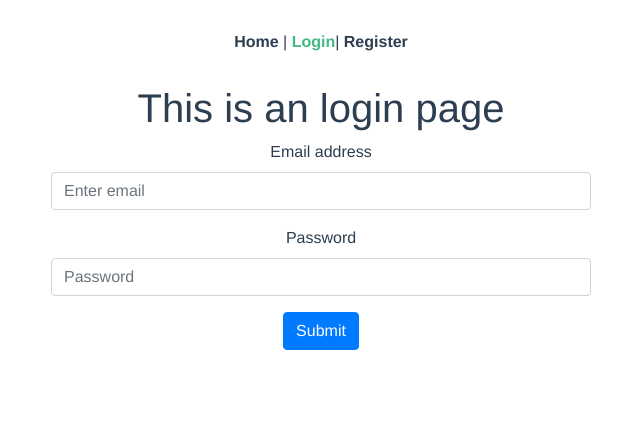
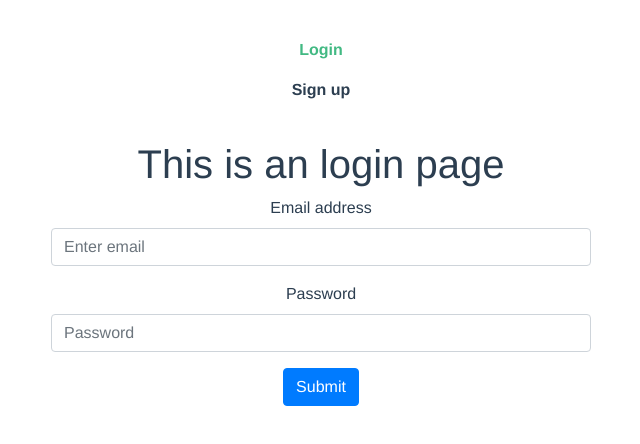
Before and after one commit to ninamacuka/FoodX, a Vue app in the folder foodx/: page /login in a window 1280 px wide. Shown: the top 444 px of the page, without its empty margins (319-959 px from the left). Built offline with nearby package versions, Linux system fonts and the light colour scheme; no server answers.

Commit message:
logina i logout
provjera logina i logout

```diff
--- a/foodx/src/App.vue
+++ b/foodx/src/App.vue
@@ -1,9 +1,17 @@
 <template>
   <div id="app">
     <div id="nav">
-      <router-link to="/">Home</router-link> |
-      <router-link to="/login">Login</router-link>|
-      <router-link to="/register">Register</router-link>
+      <ul class="navbar-nav ml-auto">
+        <li v-if="!store.currentUser" class="nav-item">
+          <router-link to="/login" class="nav-link">Login</router-link>
+        </li>
+        <li v-if="!store.currentUser" class="nav-item">
+          <router-link to="/register" class="nav-link">Sign up</router-link>
+        </li>
+        <li v-if="store.currentUser" class="nav-item">
+          <a href="#" @click.prevent="logout()" class="nav-link">Logout</a>
+        </li>
+      </ul>
     </div>
     <router-view />
   </div>
@@ -31,3 +39,48 @@
   }
 }
 </style>
+
+<script>
+import { firebase } from "@/firebase";
+import store from "@/store.js";
+import router from "@/router";
+firebase.auth().onAuthStateChanged((user) => {
+  const currentRoute = router.currentRoute;
+  if (user) {
+    // User is signed in.
+    console.log("*** User", user.email);
+    store.currentUser = user.email;
+    // take me home
+    if (!currentRoute.meta.needsAuth) {
+      router.push({ name: "Home" }).catch(() => {});
+    }
+  } else {
+    // User is not signed in.
+    console.log("*** No user");
+    store.currentUser = null;
+    // kick me out
+    if (currentRoute.meta.needsAuth) {
+      router.push({ name: "Login" }).catch(() => {});
+    }
+  }
+});
+
+export default {
+  data() {
+    return {
+      store,
+    };
+  },
+
+  methods: {
+    logout: function () {
+      firebase
+        .auth()
+        .signOut()
+        .then(function () {
+          console.log("Signed Out");
+        });
+    },
+  },
+};
+</script>
--- a/foodx/src/router/index.js
+++ b/foodx/src/router/index.js
@@ -3,7 +3,7 @@ import VueRouter from 'vue-router'
 import Home from '../views/Home.vue'
 
 Vue.use(VueRouter)
-
+import store from '@/store';
 const routes = [
   {
     path: '/',
@@ -27,5 +27,13 @@ const router = new VueRouter({
   base: process.env.BASE_URL,
   routes
 })
-
+router.beforeEach((to, from, next) => {
+  console.log('Bio sam na', from.name, 'idem na', to.name, 'a korisnik je', store.currentUser);
+  const authenticated = store.currentUser !== null;
+  if (!authenticated && to.meta.needsAuth) {
+  next('login');
+  } else {
+  next();
+  }
+ });
 export default router
--- /dev/null
+++ b/foodx/src/store.js
@@ -0,0 +1,3 @@
+export default {
+    currentUser: null
+}
--- a/foodx/src/views/Home.vue
+++ b/foodx/src/views/Home.vue
@@ -1,18 +1,10 @@
 <template>
-  <div class="home">
-    <img alt="Vue logo" src="../assets/logo.png">
-    <HelloWorld msg="Welcome to Your Vue.js App"/>
-  </div>
+  <div class="home">Ovo je home</div>
 </template>
 
 <script>
-// @ is an alias to /src
-import HelloWorld from '@/components/HelloWorld.vue'
-
 export default {
-  name: 'Home',
-  components: {
-    HelloWorld
-  }
-}
+  name: "Home",
+  components: {},
+};
 </script>
```
